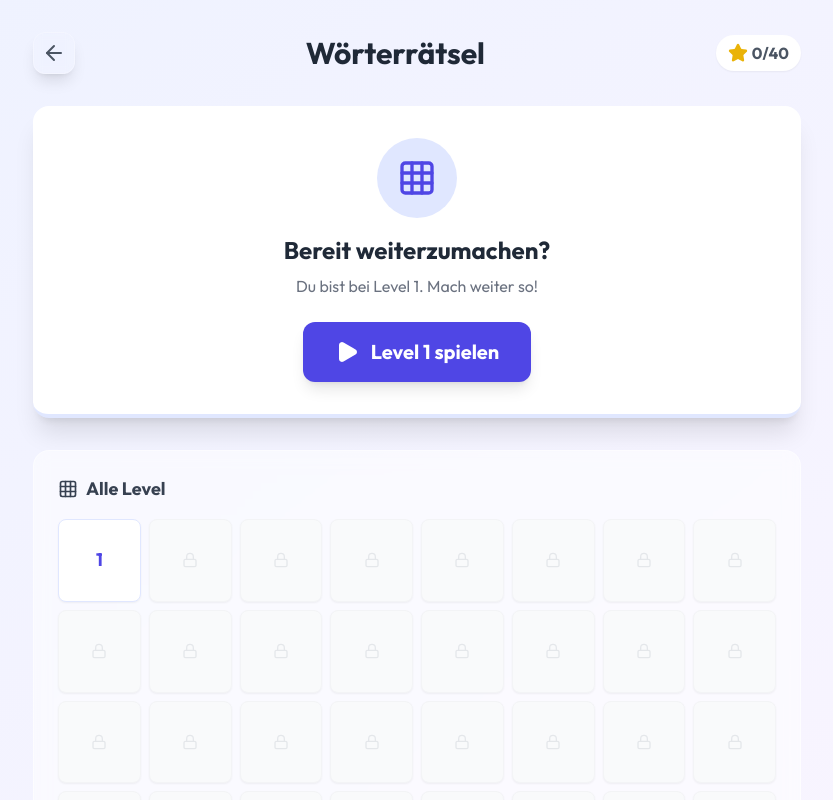
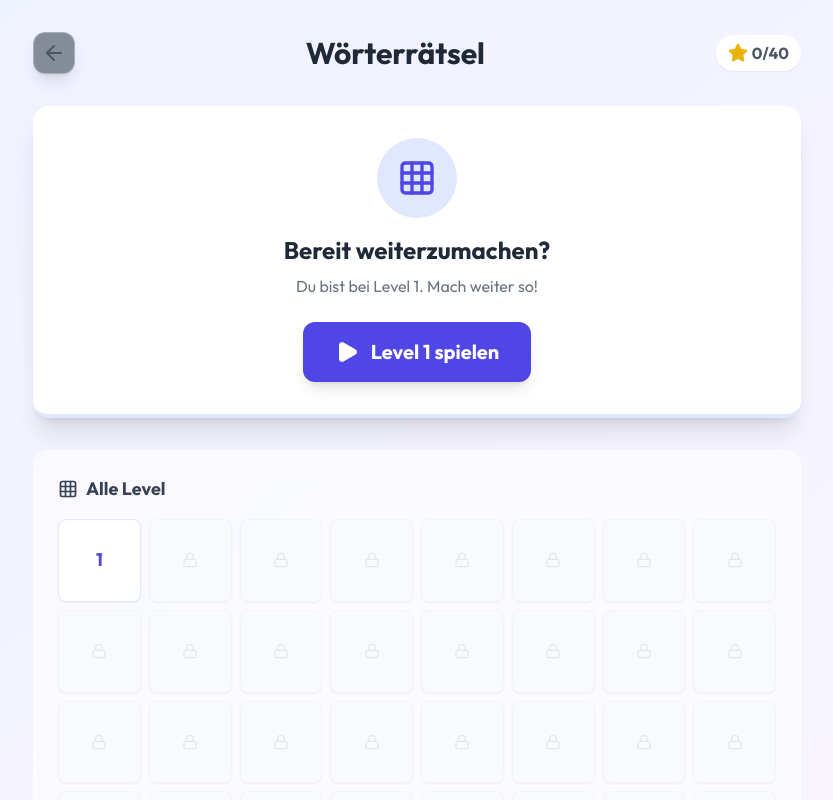
Before and after one commit to lexanokhin-web/web-app, a React (Vite) app: page /puzzle in a window 1280 px wide. Shown: the top 800 px of the page, without its empty margins (223-1056 px from the left). Built offline with nearby package versions, Linux system fonts and the light colour scheme; no server answers.

Commit message:
feat: Add WordPuzzlePage component for a new word puzzle game with level selection, progress tracking, and XP rewards.

```diff
--- a/src/pages/WordPuzzlePage.tsx
+++ b/src/pages/WordPuzzlePage.tsx
@@ -194,7 +194,7 @@ export const WordPuzzlePage: React.FC = () => {
             <div className="max-w-3xl mx-auto">
                 {/* Main Menu Header */}
                 <div className="flex items-center justify-between mb-8">
-                    <Button onClick={() => navigate('/')} variant="ghost" className="!p-2">
+                    <Button onClick={() => navigate('/')} variant="secondary" className="!p-2">
                         <ArrowLeft className="w-6 h-6 text-gray-600" />
                     </Button>
                     <h1 className="text-3xl font-bold text-gray-800">
```
